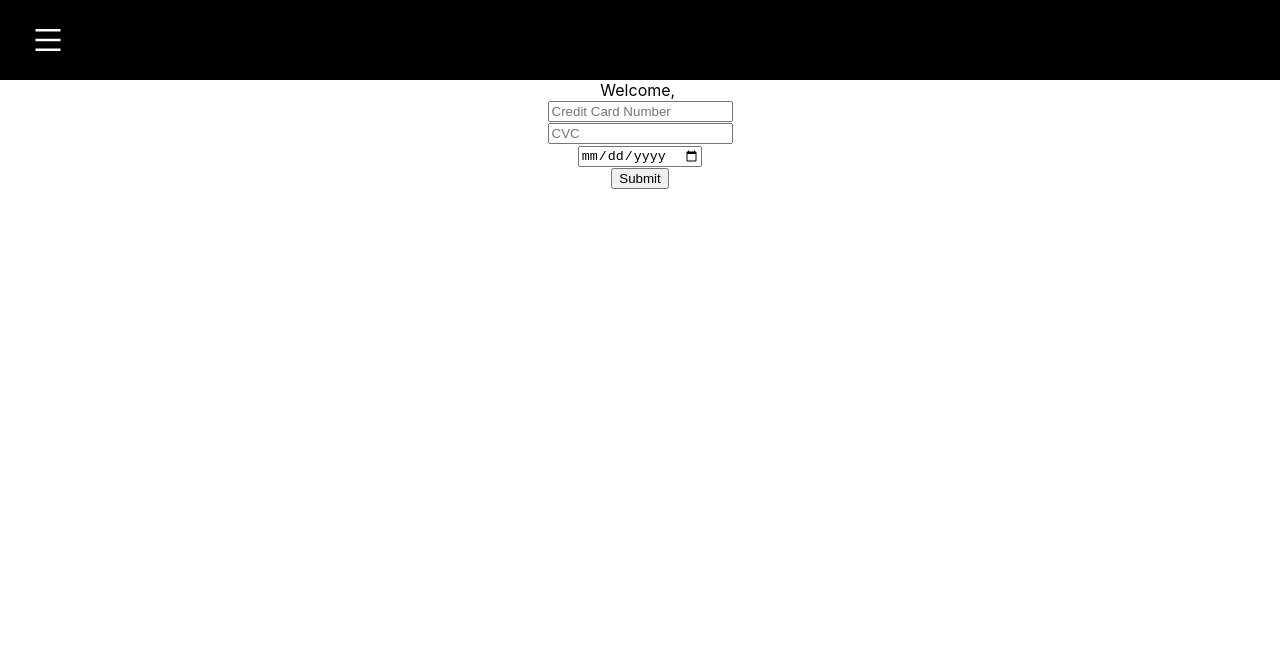
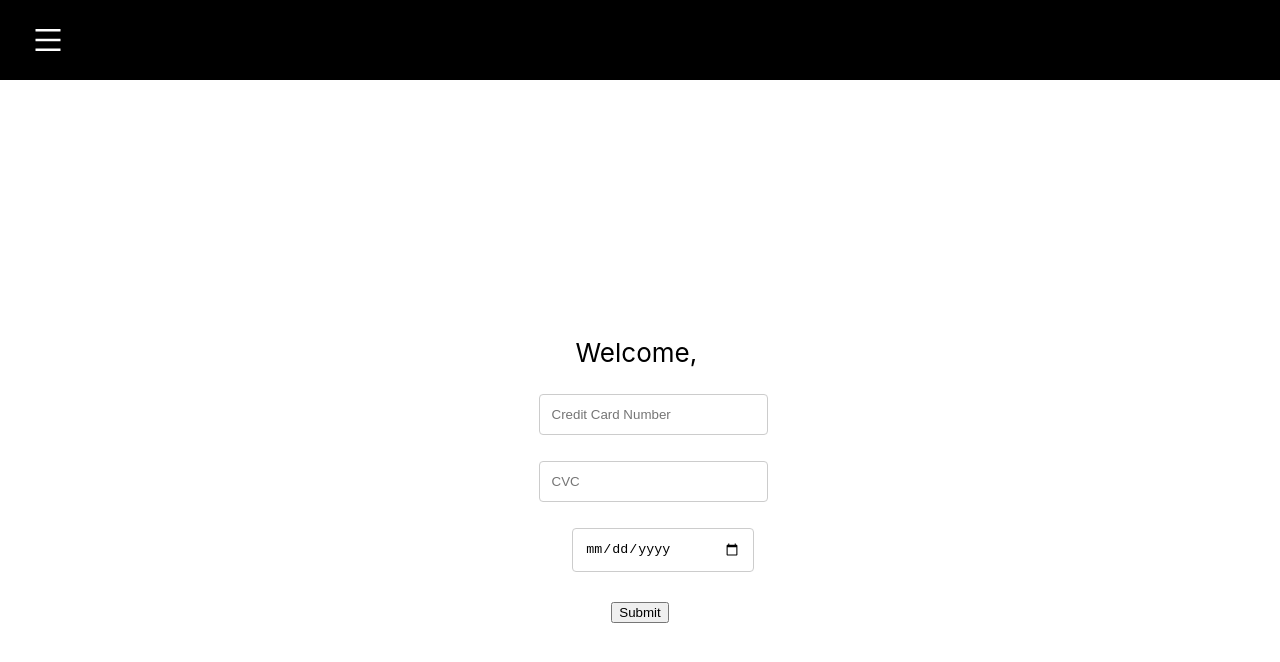
Before and after one commit to TonyHNIU/ASB-Assignment, a React (Create React App) app: page / in a window 1280 px wide. Shown: the top 662 px of the page. Built offline with nearby package versions, Linux system fonts and the light colour scheme.

Commit message:
add other formats

```diff
--- a/src/App.css
+++ b/src/App.css
@@ -19,3 +19,49 @@
   height: 5rem;
   color: white;
 }
+
+.App-content {
+  background-color: white;
+  min-height: 100vh;
+  display: flex;
+  flex-direction: column;
+  align-items: center;
+  justify-content: center;
+  font-size: calc(10px + 2vmin);
+  color: black;
+}
+
+.input {
+  width: 100%;
+  padding: 12px;
+  border: 1px solid #ccc;
+  border-radius: 4px;
+  resize: vertical;
+  margin-top: 26px;
+}
+
+.submit {
+  margin-top: 30px;
+}
+
+.div {
+  display: flex
+}
+
+.date {
+  width: 100%;
+  padding: 12px;
+  border: 1px solid #ccc;
+  border-radius: 4px;
+  resize: vertical;
+  margin-top: 26px;
+  margin-left: 10px;
+}
+
+.error-size {
+  font-size: small;
+  padding: 12px;
+  margin-top: -5px;
+  position: absolute;
+  color: red;
+}
--- a/src/App.tsx
+++ b/src/App.tsx
@@ -39,8 +39,11 @@ const App: React.FunctionComponent = () => {
           </div>
         </nav>
       </div>
-      <form onSubmit={onSubmit}>
-        <div>Welcome,&nbsp;</div>
+      <form onSubmit={onSubmit} className="App-content">
+        <div>
+          Welcome,&nbsp;
+          {showName}
+        </div>
         <div>
           <input
             {...register("cardnumber", {
```
